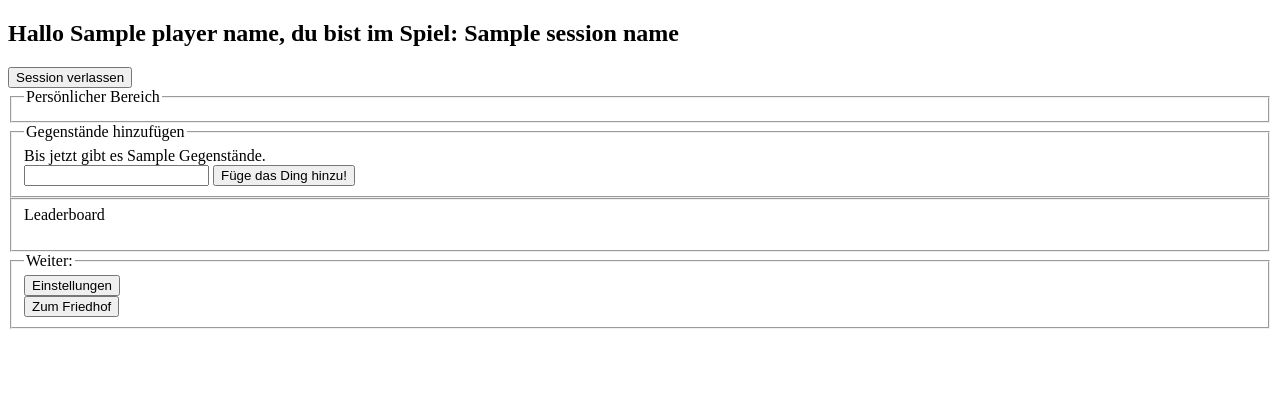
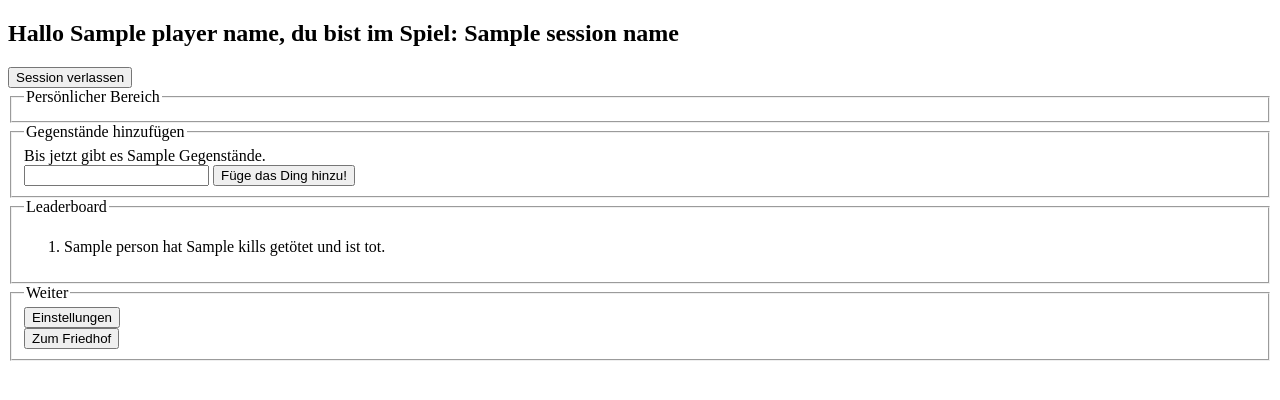
Before and after one commit to jakdimi/toeten, a Flask app: template app/templates/session.html in a window 1280 px wide. Shown: the top 400 px of the page. Run offline with Flask 2, Linux system fonts and the light colour scheme; the template is opened without the code that fills it: most values are stand-ins (such as "Sample title", 1, 10 or a date in 2020).

Commit message:
repaired killing mechanism

```diff
--- a/app/app.py
+++ b/app/app.py
@@ -99,8 +99,8 @@ def get_session():
                 alive = "dead"
             kill_count = session.get_kill_count(player)
             player_infos.append((player, kill_count, alive))
+            player_infos.sort(key=lambda x: x[1], reverse=True)
 
-        print(f"nr_of_things: {len(session.things)}")
         with app.app_context():
             return render_template(
                 'session.html',
@@ -157,6 +157,7 @@ def add_thing():
 @app.route("/has_killed", methods=['GET', 'POST'])
 def has_killed():
     hash_str = str_or(request.args.get('hash'), request.form.get('hash'))
+    print(hash_table)
     session_name, player_name = hash_table[hash_str]
     session = sessions[session_name]
 
@@ -165,7 +166,7 @@ def has_killed():
 
     session.has_killed(player_name)
     print(f"{session.get_victim(player_name)} wurde getoetet!")
-    return redirect(f"/personal?name={player_name}")
+    return redirect(f"/session?hash={hash_str}")
 
 
 @app.route("/friedhof")
--- a/app/templates/session.html
+++ b/app/templates/session.html
@@ -30,7 +30,8 @@ Attributes:
         <p> Hallo {{ player_name }}! Töte {{ victim_name }} mit {{ weapon }}!</p>
     </div>
     <div>
-        <form method="POST" action="/has_killed?hash={{ hash }}">
+        <form method="POST" action="/has_killed">
+            <input type="hidden" name="hash" value="{{ hash }}">
             <button name="has_killed"> Ich habe {{ victim_name }} getötet! </button>
         </form>
     </div>
@@ -55,8 +56,9 @@ Attributes:
         Bis jetzt gibt es {{ nr_of_things }} Gegenstände.
     </div>
     <div>
-        <form method="POST" action="/add_thing?hash={{ hash }}">
+        <form method="POST" action="/add_thing">
             <input name="thing">
+            <input type="hidden" name="hash" value="{{ hash }}">
             <button type="submit">Füge das Ding hinzu!</button>
         </form>
     </div>
@@ -64,15 +66,15 @@ Attributes:
 
 {% if mode != "not_running" %}
 <fieldset>
-    <label>Leaderboard</label>
-    {% for (person, kills, staus) in player_infos %}
+    <legend>Leaderboard</legend>
+    {% for (person, kills, status) in player_infos %}
     <ol>
         {% if status == "alive" %}
-        <li> {{ person }} hat {{ kills }} getötet lebt noch! </li>
+        <li> {{ person }} hat {{ kills }} getötet und lebt noch! </li>
         {% endif %}
 
         {% if status == "dead" %}
-        <li> {{ person }} hat {{ kills }} getötet ist tot. </li>
+        <li> {{ person }} hat {{ kills }} getötet und ist tot. </li>
         {% endif %}
     </ol>
     {% endfor %}
@@ -80,7 +82,7 @@ Attributes:
 {% endif %}
 
 <fieldset>
-    <legend> Weiter: </legend>
+    <legend> Weiter </legend>
     <form method="GET" action="/settings">
         <input type="hidden" name="hash" value="{{ hash }}">
         <button type="submit">Einstellungen</button>
```
